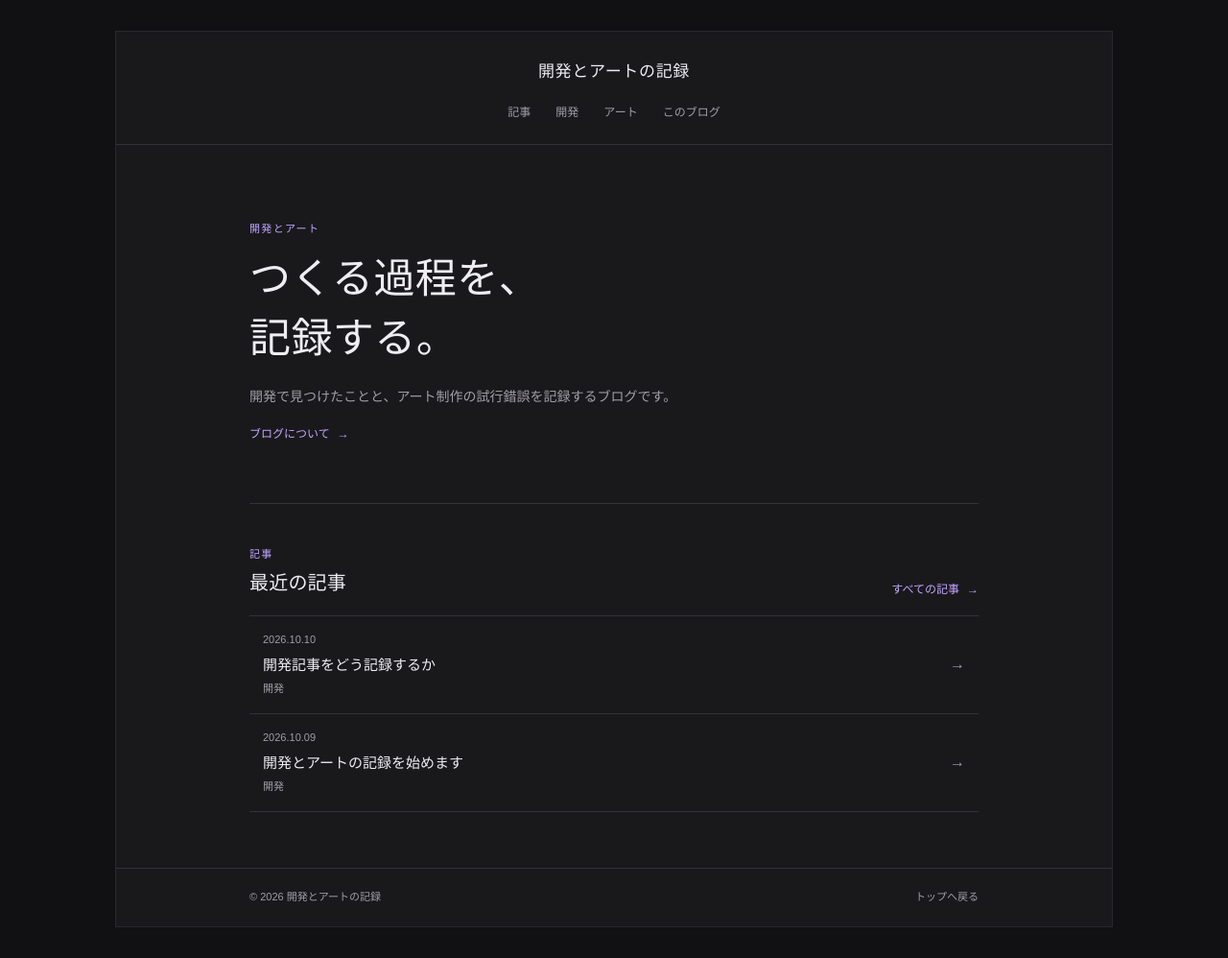
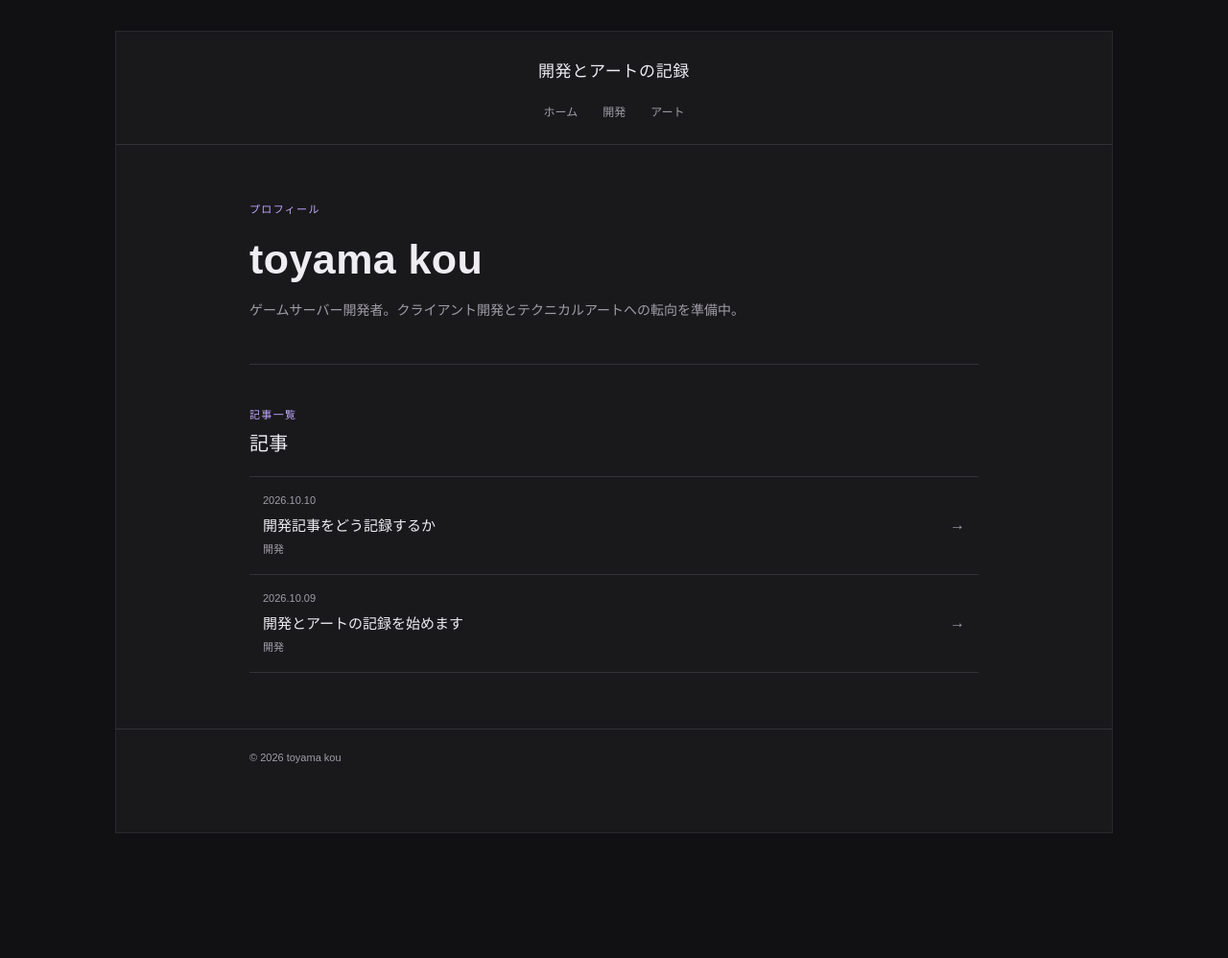
Before and after one commit to toyamakou11/toyamakou11.github.io, a Jekyll site: the page built from index.html, in a window 1280 px wide. Shown: the whole page at 96% size. Built offline with Jekyll 4.4.1, drawn with Linux system fonts in a browser that asks for light colours; after the commit the page ends 900 px from its top, so only the background shows below that.

Commit message:
ホームとメニューを簡潔にする

```diff
--- a/_includes/category-list.html
+++ b/_includes/category-list.html
@@ -1,5 +1,5 @@
 <section class="page-intro">
-  <p class="eyebrow">CATEGORY</p>
+  <p class="eyebrow">記事一覧</p>
   <h1>{{ page.category_label }}</h1>
   <p>{{ page.category_label }}に関する記事をまとめています。</p>
 </section>
--- a/_layouts/default.html
+++ b/_layouts/default.html
@@ -15,10 +15,9 @@
         <div class="shell header-inner">
           <a class="site-title" href="{{ '/' | relative_url }}">{{ site.title }}</a>
           <nav class="site-nav" aria-label="メインナビゲーション">
-            <a href="{{ '/posts/' | relative_url }}">記事</a>
+            <a href="{{ '/' | relative_url }}">ホーム</a>
             <a href="{{ '/categories/development/' | relative_url }}">開発</a>
             <a href="{{ '/categories/art/' | relative_url }}">アート</a>
-            <a href="{{ '/about/' | relative_url }}">このブログ</a>
           </nav>
         </div>
       </header>
@@ -27,8 +26,7 @@
       </main>
       <footer class="site-footer">
         <div class="shell footer-inner">
-          <span>© {{ site.time | date: '%Y' }} {{ site.title }}</span>
-          <a href="{{ '/' | relative_url }}">トップへ戻る</a>
+          <span>© {{ site.time | date: '%Y' }} toyama kou</span>
         </div>
       </footer>
     </div>
--- a/assets/css/style.css
+++ b/assets/css/style.css
@@ -43,14 +43,10 @@ a:focus-visible { outline: 2px solid var(--accent); outline-offset: 4px; }
 .skip-link { position: absolute; top: -48px; left: 16px; padding: 8px 12px; color: var(--ink); background: var(--panel); }
 .skip-link:focus { top: 12px; }
 
-.hero { padding: 78px 0 58px; border-bottom: 1px solid var(--line); }
+.profile { padding: 58px 0 42px; border-bottom: 1px solid var(--line); }
 .eyebrow { margin: 0 0 10px; color: var(--accent); font-size: 11px; font-weight: 700; letter-spacing: .12em; }
-.hero h1, .page-intro h1, .article-header h1 { margin: 0; font-size: clamp(30px, 5vw, 43px); line-height: 1.45; letter-spacing: .01em; }
-.hero-copy { max-width: 560px; margin: 17px 0 0; color: var(--muted); font-size: 14px; }
-.text-link { display: inline-flex; align-items: center; gap: 8px; color: var(--accent); font-size: 12px; font-weight: 700; }
-.hero .text-link { margin-top: 16px; }
-.text-link span { transition: transform .2s ease; }
-.text-link:hover span { transform: translateX(4px); }
+.profile h1, .page-intro h1, .article-header h1 { margin: 0; font-size: clamp(30px, 5vw, 43px); line-height: 1.45; letter-spacing: .01em; }
+.profile-copy { margin: 10px 0 0; color: var(--muted); font-size: 14px; }
 
 .section-block { padding: 43px 0 58px; }
 .section-heading { display: flex; align-items: end; justify-content: space-between; gap: 20px; margin-bottom: 16px; }
@@ -87,7 +83,6 @@ a:focus-visible { outline: 2px solid var(--accent); outline-offset: 4px; }
 .prose pre { overflow-x: auto; padding: 16px; border: 1px solid var(--line); background: #121214; font-size: 12px; }
 .prose code { font-family: Consolas, "SFMono-Regular", monospace; }
 .prose img { display: block; max-width: 100%; height: auto; margin: 26px auto; }
-.about-copy { max-width: 680px; padding-bottom: 64px; }
 .post-navigation { display: grid; grid-template-columns: repeat(2, minmax(0, 1fr)); gap: 12px; margin-top: 48px; }
 .post-navigation-item { min-height: 76px; padding: 12px 14px; border: 1px solid var(--line); }
 .post-navigation-item span { display: block; color: var(--muted); font-size: 10px; }
@@ -95,7 +90,7 @@ a:focus-visible { outline: 2px solid var(--accent); outline-offset: 4px; }
 .next-post { text-align: right; }
 .back-link { display: inline-block; margin-top: 29px; color: var(--accent); font-size: 12px; font-weight: 700; }
 .site-footer { border-top: 1px solid var(--line); color: var(--muted); font-size: 11px; }
-.footer-inner { display: flex; align-items: center; justify-content: space-between; gap: 16px; min-height: 60px; }
+.footer-inner { display: flex; align-items: center; min-height: 60px; }
 
 @media (max-width: 640px) {
   body { padding: 0; }
@@ -103,16 +98,15 @@ a:focus-visible { outline: 2px solid var(--accent); outline-offset: 4px; }
   .shell { width: min(100% - 36px, 760px); }
   .header-inner { gap: 10px; padding: 21px 0 16px; }
   .site-nav { gap: 18px; font-size: 11px; }
-  .hero { padding: 59px 0 43px; }
+  .profile { padding: 45px 0 34px; }
   .section-block { padding: 34px 0 45px; }
   .section-heading { align-items: flex-start; }
-  .section-heading .text-link { padding-top: 19px; white-space: nowrap; }
   .post-item > a { padding: 13px 9px; }
   .post-title { font-size: 14px; }
   .page-intro { padding: 43px 0 22px; }
   .article { padding: 43px 0 51px; }
   .post-navigation { grid-template-columns: 1fr; margin-top: 38px; }
-  .footer-inner { align-items: flex-start; flex-direction: column; justify-content: center; gap: 0; padding: 13px 0; }
+  .footer-inner { min-height: 54px; }
 }
 
 @media (prefers-reduced-motion: reduce) {
--- a/index.html
+++ b/index.html
@@ -2,25 +2,22 @@
 layout: default
 title: ホーム
 ---
-<section class="hero">
-  <p class="eyebrow">開発とアート</p>
-  <h1>つくる過程を、<br>記録する。</h1>
-  <p class="hero-copy">開発で見つけたことと、アート制作の試行錯誤を記録するブログです。</p>
-  <a class="text-link" href="{{ '/about/' | relative_url }}">ブログについて <span aria-hidden="true">→</span></a>
+<section class="profile" aria-labelledby="profile-name">
+  <p class="eyebrow">プロフィール</p>
+  <h1 id="profile-name">toyama kou</h1>
+  <p class="profile-copy">ゲームサーバー開発者。クライアント開発とテクニカルアートへの転向を準備中。</p>
 </section>
 
-<section class="section-block" aria-labelledby="recent-title">
+<section class="section-block" aria-labelledby="posts-title">
   <div class="section-heading">
     <div>
-      <p class="eyebrow">記事</p>
-      <h2 id="recent-title">最近の記事</h2>
+      <p class="eyebrow">記事一覧</p>
+      <h2 id="posts-title">記事</h2>
     </div>
-    <a class="text-link" href="{{ '/posts/' | relative_url }}">すべての記事 <span aria-hidden="true">→</span></a>
   </div>
-  {% assign recent_posts = site.posts | slice: 0, 5 %}
-  {% if recent_posts.size > 0 %}
+  {% if site.posts.size > 0 %}
     <ul class="post-list">
-      {% for post in recent_posts %}
+      {% for post in site.posts %}
         {% include post-item.html post=post %}
       {% endfor %}
     </ul>
```
Also changed, not shown: about.md (deleted, +0 -19 lines).
